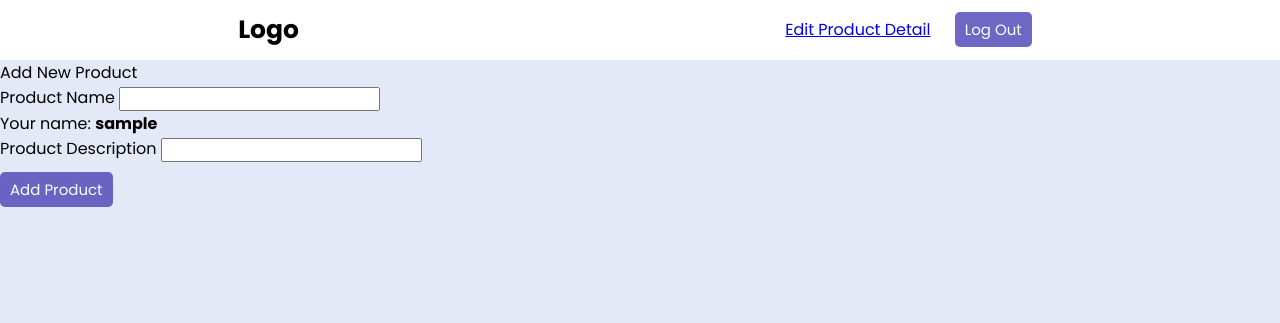
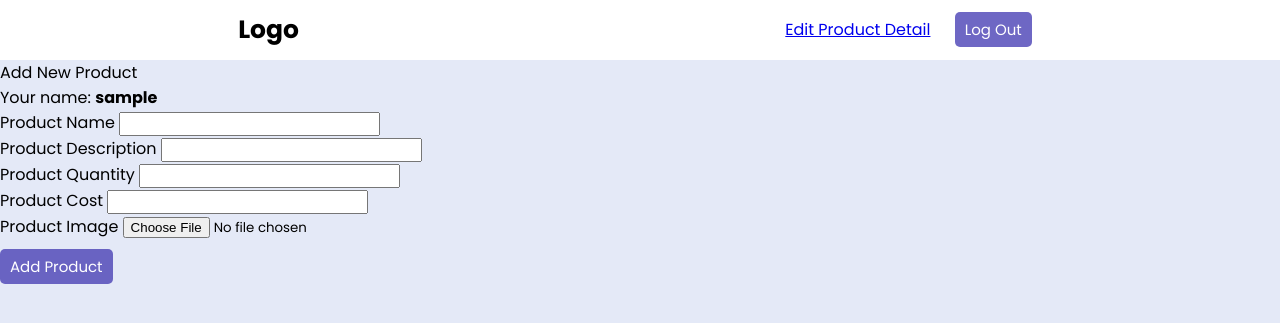
Before and after one commit to Michael-progaming-Lee/Community-Engagement-Platform, a PHP site: page /addproduct.php in a window 1280 px wide. Shown: the top 323 px of the page. Run offline with PHP 8.4, Linux system fonts and the light colour scheme; the visitor is signed in with stand-in values (Sample User, id 1).

Commit message:
initial commit

```diff
--- a/addproduct.php
+++ b/addproduct.php
@@ -19,7 +19,7 @@ if (!isset($_SESSION['valid'])) {
 
 <body>
     <!-- CRUD for Product Begin -->
-    <div class="nav">
+    <header><div class="nav">
         <div class="logo">
             <p><a href="home.php">Logo</a> </p>
         </div>
@@ -32,46 +32,80 @@ if (!isset($_SESSION['valid'])) {
             $query = mysqli_query($con, "SELECT*FROM users WHERE Id=$id");
 
             while ($result = mysqli_fetch_assoc($query)) {
+                //user logins
                 $res_Uname = $result['Username'];
                 $res_Email = $result['Email'];
                 $res_Age = $result['Age'];
                 $res_id = $result['Id'];
             }
 
-            echo "<a href='editproductdetail.php?Id=$res_id'>Edit Product Detail</a>";
+            echo "<a href='search.php?Id=$res_id'>Edit Product Detail</a>";
             ?>
 
             <a href="php/logout.php"> <button class="btn">Log Out</button> </a>
 
         </div>
-    </div>
+        </header>
+
+    <?php
+
+    include("php/config.php");
+    if (isset($_POST['submit'])) {
+        $product_seller = $res_Uname;
+        $product_name = $_POST['product_name'];
+        $product_description = $_POST['product_description'];
+        $product_quantity = $_POST['product_quantity'];
+        $product_cost = $_POST['product_cost'];
+        $product_img = $_POST['product_img'];
+
+        mysqli_query($con, "INSERT INTO product(product_seller,product_name,product_description,product_quantity,product_cost,product_img)
+        VALUES('$product_seller','$product_name','$product_description','$product_quantity','$product_cost','$product_img')") or die("Error Occured");
+
+        echo "<div class='message'>
+        <p>Product has been added Successfully!</p> </div> <br>";
+        echo "<a href='home.php'><button class='btn'>Home Page</button> <a href='addproduct.php'><button class='btn'>Add Another Product</button>";
+    } else {
+
+    ?>
 
         <header>Add New Product</header>
 
         <form action="" method="post">
 
+            <p>Your name: <b><?php echo $res_Uname ?></b> </p>
+
             <div class="product input">
-            <label for="Product-Name">Product Name</label>
-            <input type="text" name="Product_Name" id="Product_Name" autocomplete="off" required>
+                <label for="product_name">Product Name</label>
+                <input type="text" name="product_name" id="product_name" autocomplete="off" required>
             </div>
 
-        <p>Your name: <b><?php echo $res_Uname ?></b> </p>
-        <!--
             <div class="product input">
-                    <label for="email">Email</label>
-                    <input type="text" name="email" id="email" autocomplete="off" required>
-                </div>-->
-
-        <div class="product input">
-            <label for="product-description">Product Description</label>
+                <label for="product_description">Product Description</label>
                 <input type="Text" name="product_description" id="product_description" autocomplete="off" required>
             </div>
 
+            <div class="product input">
+                <label for="product_quantity">Product Quantity</label>
+                <input type="Number" name="product_quantity" id="product_quantity" autocomplete="off" required>
+            </div>
+
+            <div class="product input">
+                <label for="product_cost">Product Cost</label>
+                <input type="Number" name="product_cost" id="product_cost" autocomplete="off" required>
+            </div>
+
+            <div class="product input">
+                <label for="product_img">Product Image</label>
+                <input type="file" name="product_img" id="product_img" accept=".jpg, .jpeg, .png" autocomplete="off" required>
+            </div>
+
+
             <div class="field">
-            <input type="submit" class="btn" name="Add-product" value="Add Product" required>
+                <input type="submit" class="btn" name="submit" value="Add Product" required>
             </div>
 
         </form>
+    <?php } ?>
 </body>
 
 </html>
--- a/register.php
+++ b/register.php
@@ -32,7 +32,7 @@
                     echo "<a href='javascript:self.history.back()'><button class='btn'>Go Back</button>";
                 } else {
 
-                    mysqli_query($con, "INSERT INTO users(Username,Email,Age,Password) VALUES('$username','$email','$age','$password')") or die("Erroe Occured");
+                    mysqli_query($con, "INSERT INTO users(Username,Email,Age,Password) VALUES('$username','$email','$age','$password')") or die("Error Occured");
 
                     echo "<div class='message'>
                     <p>Registration successfully!</p> </div> <br>";
@@ -64,9 +64,9 @@
                     </div>
 
                     <div class="field">
-
                         <input type="submit" class="btn" name="submit" value="Register" required>
                     </div>
+
                     <div class="links">
                         Already a member? <a href="index.php">Sign In</a>
                     </div>
--- a/sql/tutorial.sql
+++ b/sql/tutorial.sql
@@ -16,7 +16,7 @@ CREATE TABLE users_cart(
 
     --Product Details
     product_name VARCHAR(255) NOT NULL,
-    product_discription TEXT NOT NULL,
+    product_description TEXT NOT NULL,
     product_quantity INT,
     product_cost Numeric,
     FOREIGN KEY (product_id) REFERENCES users(id)
@@ -27,7 +27,7 @@ CREATE TABLE product (
     id INT AUTO_INCREMENT PRIMARY KEY,
     product_seller VARCHAR(200) NOT NULL,
     product_name VARCHAR(255) NOT NULL,
-    product_discription TEXT NOT NULL,
+    product_description TEXT NOT NULL,
     product_quantity INT,
     product_cost Numeric,
     product_img TEXT
```
Also changed, not shown: editproductdetail.php (+13 -21 lines), search.php (added, +58 -0 lines). Lines whose indentation alone changed are shown as unchanged.
